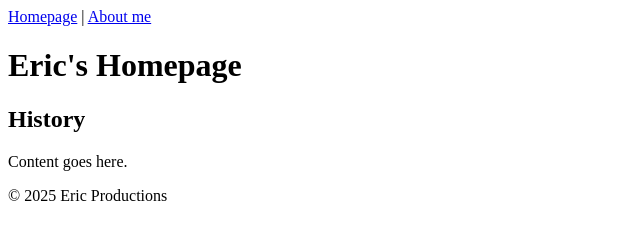
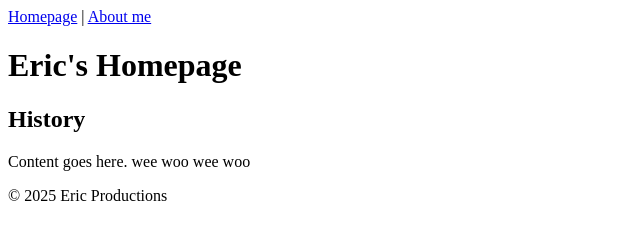
Before and after one commit to Voltage141/COMP1A.Exercise-, a plain HTML site: page Index.html in a window 1280 px wide. Shown: the whole page, without its empty margins (0-640 px from the left). Drawn offline with Linux system fonts and the light colour scheme.

Commit message:
added content

```diff
--- a/Index.html
+++ b/Index.html
@@ -16,7 +16,7 @@
     </header>
     <main>
 <h2>History</h2>
-<p>Content goes here.</p>
+<p>Content goes here. wee woo wee woo</p>
     </main>
     <footer>
 <p>&copy; 2025 Eric Productions</p>
```
